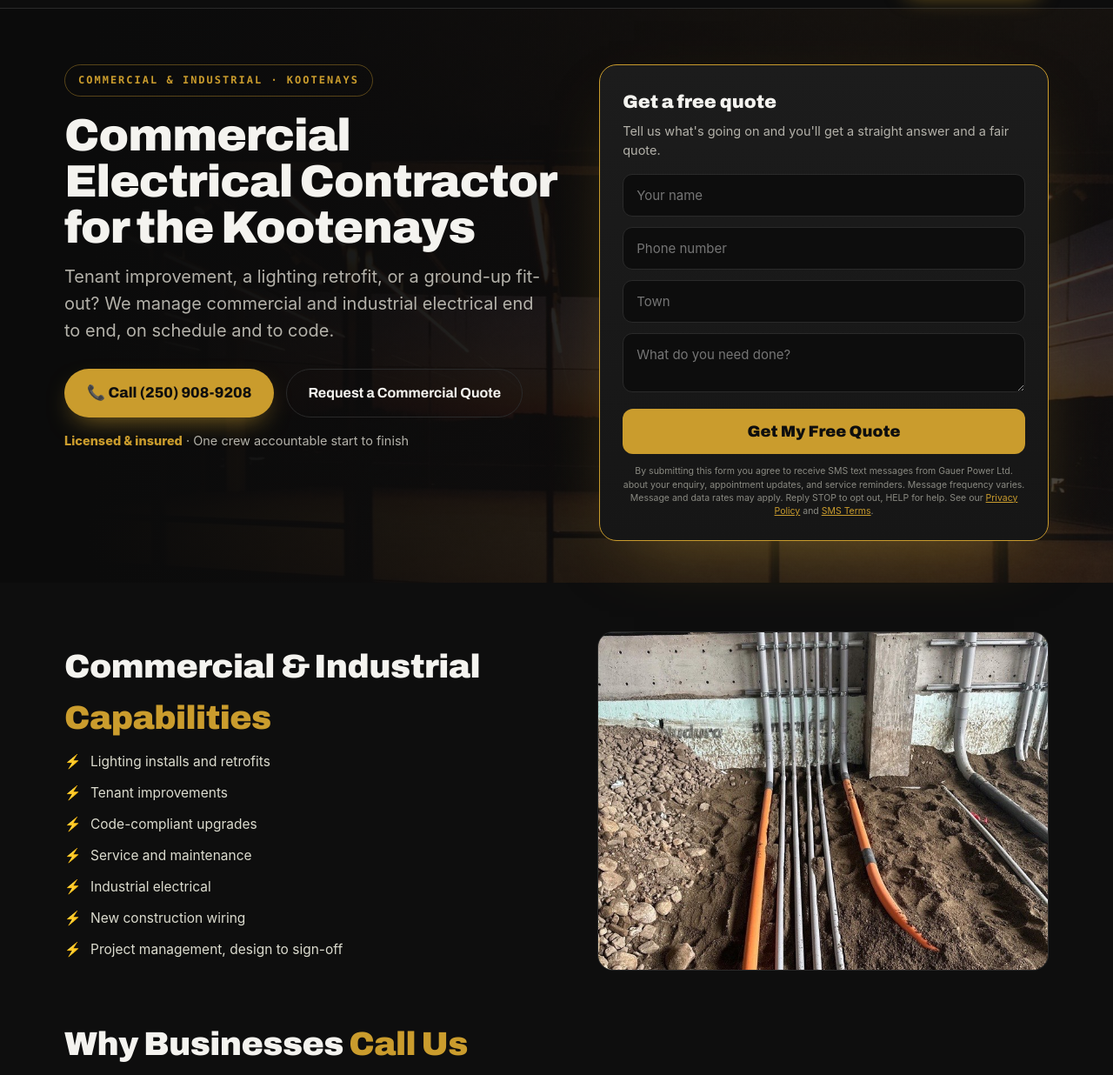
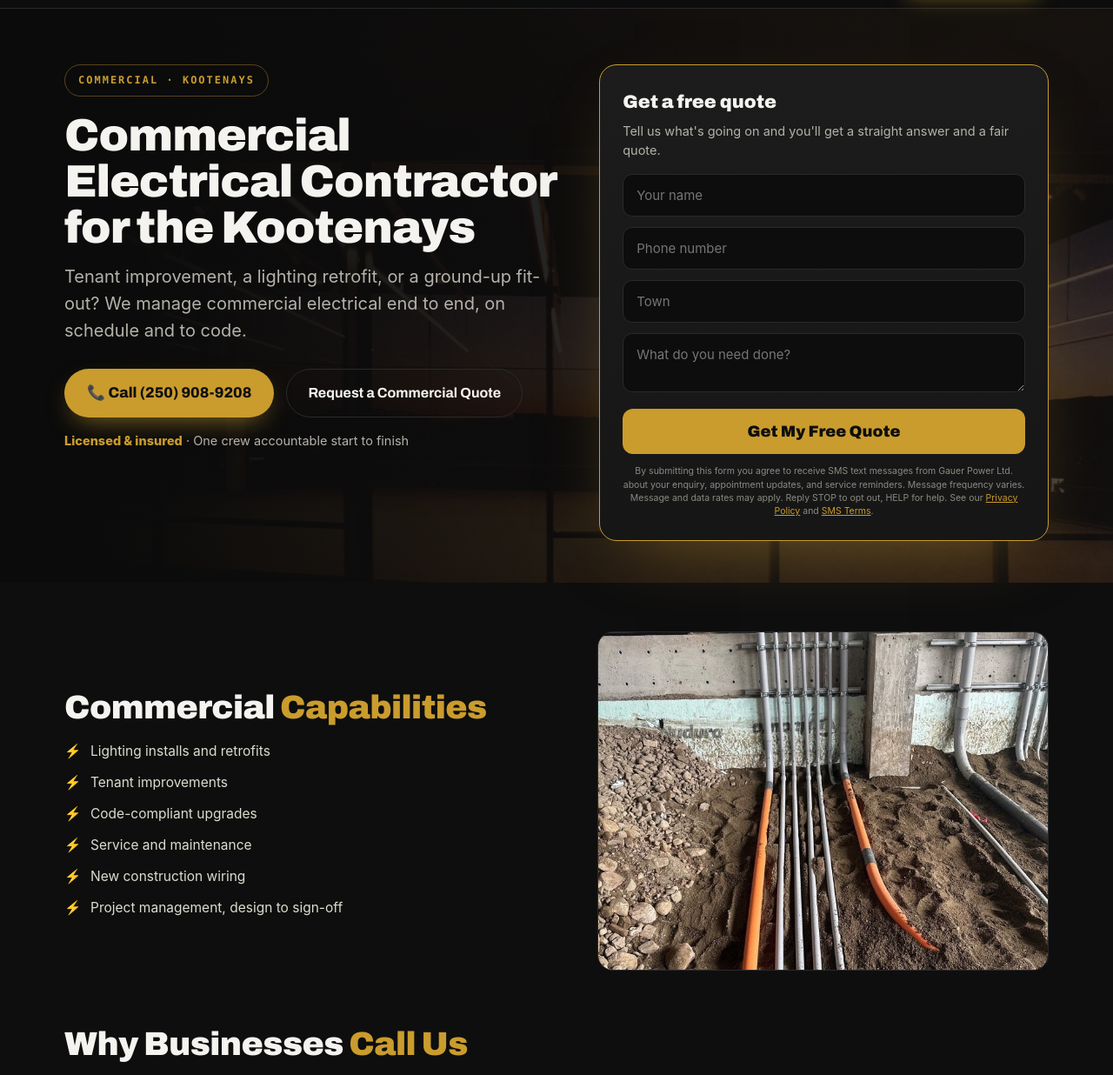
Before and after one commit to johnACQ/gauer-power-site, a plain HTML site: page gauer_commercial.html in a window 1280 px wide. Shown: the part 63-1299 px from the top of the page at 87% size. Drawn offline with Linux system fonts and the light colour scheme.

Commit message:
Remove 'Industrial' service wording site-wide (insurer requirement, Jessica 2026-11-24); street address kept
Co-Authored-By: Claude Opus 5.5 <noreply@anthropic.com>

```diff
--- a/gauer_commercial.html
+++ b/gauer_commercial.html
@@ -12,12 +12,12 @@
 
 <meta charset="UTF-8"><meta name="viewport" content="width=device-width, initial-scale=1.0">
 <title>Commercial Electrical Contractor | Kootenays | Gauer Power</title>
-<meta name="description" content="Commercial and industrial electrical for the Kootenays. Tenant improvements, lighting retrofits, new construction. Licensed and insured.">
+<meta name="description" content="Commercial electrical for the Kootenays. Tenant improvements, lighting retrofits, new construction. Licensed and insured.">
 <link rel="canonical" href="https://www.gauerpower.ca/gauer_commercial.html">
 <link rel="icon" href="gauer_logo.png">
 <meta name="theme-color" content="#0E0E0E">
 <meta property="og:title" content="Commercial Electrical Contractor | Kootenays | Gauer Power">
-<meta property="og:description" content="Commercial and industrial electrical for the Kootenays. Tenant improvements, lighting retrofits, new construction. Licensed and insured.">
+<meta property="og:description" content="Commercial electrical for the Kootenays. Tenant improvements, lighting retrofits, new construction. Licensed and insured.">
 <meta property="og:url" content="https://www.gauerpower.ca/gauer_commercial.html">
 <meta property="og:image" content="https://www.gauerpower.ca/gauer_vans.jpeg">
 <meta property="og:type" content="website">
@@ -41,9 +41,9 @@
 
 <section class="phero has-bg" style="--bg:url(gauer_hero_commercial.jpg)"><div class="wrap phero-grid">
   <div class="phero-copy">
-  <div class="eyebrow">Commercial & Industrial · Kootenays</div>
+  <div class="eyebrow">Commercial · Kootenays</div>
   <h1>Commercial Electrical Contractor for the Kootenays</h1>
-  <p class="lead">Tenant improvement, a lighting retrofit, or a ground-up fit-out? We manage commercial and industrial electrical end to end, on schedule and to code.</p>
+  <p class="lead">Tenant improvement, a lighting retrofit, or a ground-up fit-out? We manage commercial electrical end to end, on schedule and to code.</p>
   <div class="cta-row">
     <a class="btn-primary" href="tel:+12509089208">📞 Call (250) 908-9208</a>
     <a class="btn-ghost" href="#hero-quote">Request a Commercial Quote</a>
@@ -68,13 +68,12 @@
 
 <section class="sec"><div class="wrap split">
   <div>
-    <div class="sec-h"><h2>Commercial & Industrial <span>Capabilities</span></h2></div>
+    <div class="sec-h"><h2>Commercial <span>Capabilities</span></h2></div>
     <ul class="tick">
       <li>Lighting installs and retrofits</li>
       <li>Tenant improvements</li>
       <li>Code-compliant upgrades</li>
       <li>Service and maintenance</li>
-      <li>Industrial electrical</li>
       <li>New construction wiring</li>
       <li>Project management, design to sign-off</li>
     </ul>
```
Also changed, not shown: gauer_about.html (+2 -2 lines), gauer_contact.html (+1 -1 lines), index.html (+1 -1 lines).
